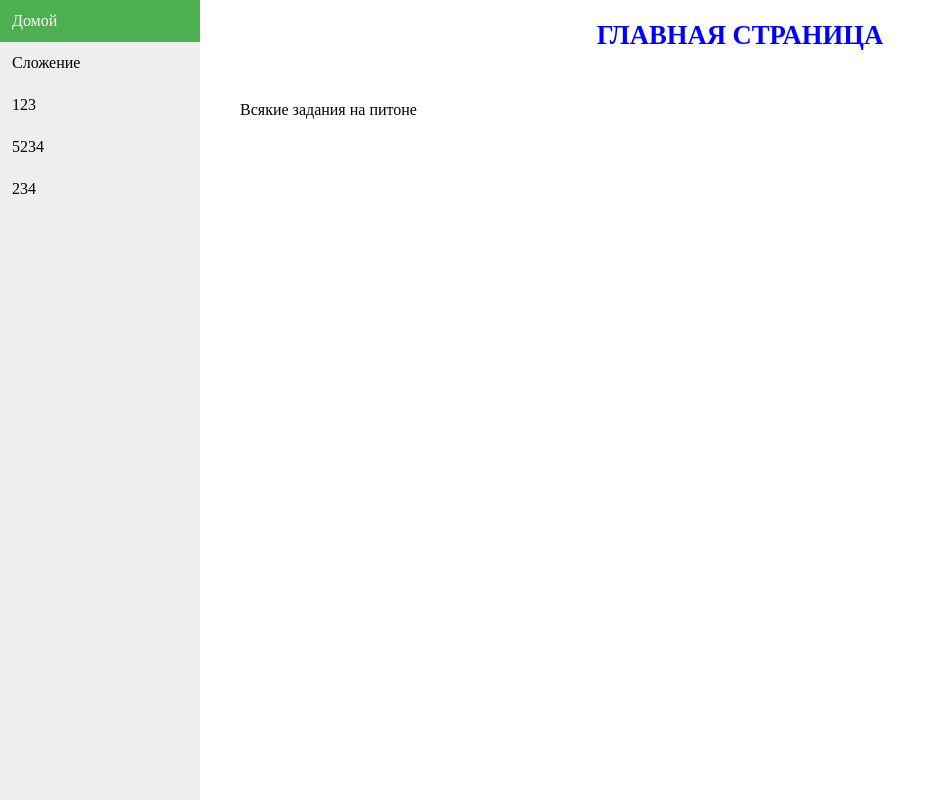
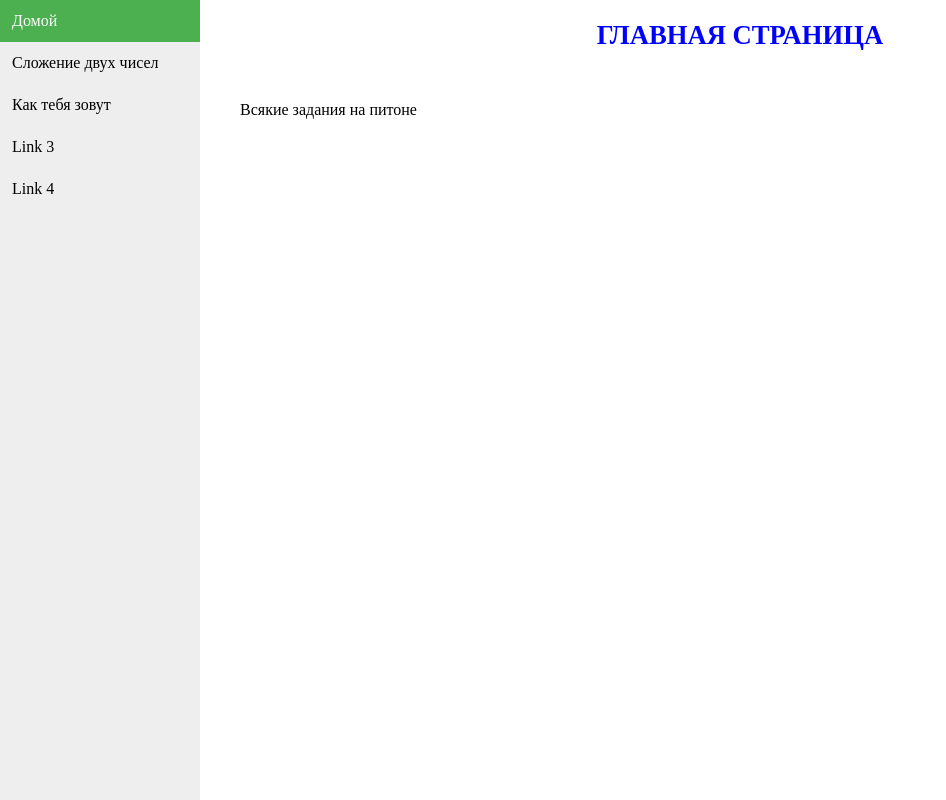
Before and after one commit to Amaltiirtare/pythonlearning, a Flask app: page / in a window 1280 px wide. Shown: the whole page, without its empty margins (0-946 px from the left). Run offline with Flask 2, Linux system fonts and the light colour scheme.

Commit message:
Whatsyourname (#3)
* Whatsyourname Test

* Whatsyourname

* Link changes

```diff
--- a/app.py
+++ b/app.py
@@ -9,7 +9,7 @@ app = Flask(__name__)
 def index():
     return render_template("index.html")
 
-
+# Вычисление суммы двух чисел
 @app.route('/summ', methods=["POST", "GET"])
 def summ():
     if request.method == "GET":
@@ -27,6 +27,20 @@ def summ():
         return render_template("summ.html", a=a, b=b, c=c)
 
 
+# Как тебя зовут?
+@app.route('/whatsyourname', methods=["POST", "GET"])
+def whatsyourname():
+
+    if request.method == "GET":
+        return render_template("whatsyourname.html")
+
+    if request.method == "POST":
+        username = request.form["username"]
+        if not username:
+            hi = "Вы ничего не ввели"
+        else:
+            hi = "Привет, " + username + "!"
+        return render_template("whatsyourname.html", username=username, hi=hi)
 
 
 if __name__ == "__main__":
--- a/templates/base.html
+++ b/templates/base.html
@@ -11,10 +11,10 @@
 <body>
     <div class="vertical-menu">
         <a href="/" class="active">Домой</a>
-        <a href="/summ">Сложение</a>
-        <a href="#">123</a>
-        <a href="#">5234</a>
-        <a href="#">234</a>
+        <a href="/summ">Сложение двух чисел</a>
+        <a href="/whatsyourname">Как тебя зовут</a>
+        <a href="#">Link 3</a>
+        <a href="#">Link 4</a>
     </div>
     <div class="container">
     {% block body %}{% endblock %}
```
Also changed, not shown: templates/whatsyourname.html (added, +22 -0 lines).
